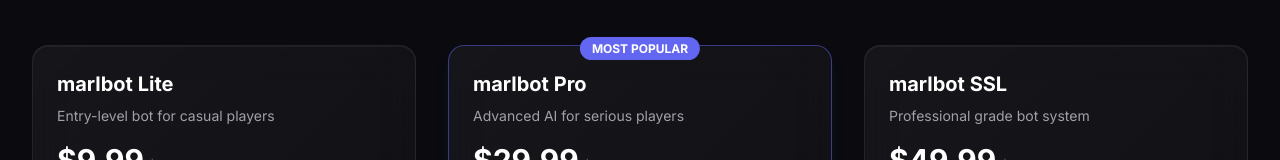
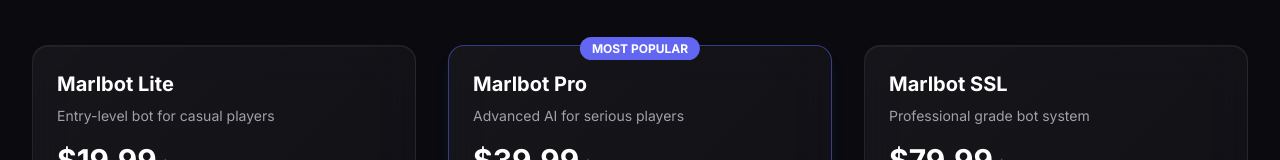
Before and after one commit to EireScales/marlbot-website, a Next.js app: page /products in a window 1280 px wide. Shown: the part 293-453 px from the top of the page. Built offline with nearby package versions, Linux system fonts and the light colour scheme.

Commit message:
final word change

```diff
--- a/app/products/page.tsx
+++ b/app/products/page.tsx
@@ -3,23 +3,23 @@ import ProductCard from "@/components/ProductCard";
 export default function ProductsPage() {
   const products = [
     {
-      name: "marlbot Lite",
+      name: "Marlbot Lite",
       description: "Entry-level bot for casual players",
-      price: "$9.99",
+      price: "$19.99",
       features: ["Basic mechanics training", "Casual match simulation", "5 bot personalities", "Email support"],
       popular: false,
     },
     {
-      name: "marlbot Pro",
+      name: "Marlbot Pro",
       description: "Advanced AI for serious players",
-      price: "$29.99",
+      price: "$39.99",
       features: ["Advanced mechanics", "Ranked match simulation", "15 bot personalities", "AI learning adaptation", "Discord support"],
       popular: true,
     },
     {
-      name: "marlbot SSL",
+      name: "Marlbot SSL",
       description: "Professional grade bot system",
-      price: "$49.99",
+      price: "$79.99",
       features: ["SSL-level mechanics", "Tournament mode", "Unlimited personalities", "Team coordination", "Priority 24/7 support", "Custom bot creation"],
       popular: false,
     },
```
